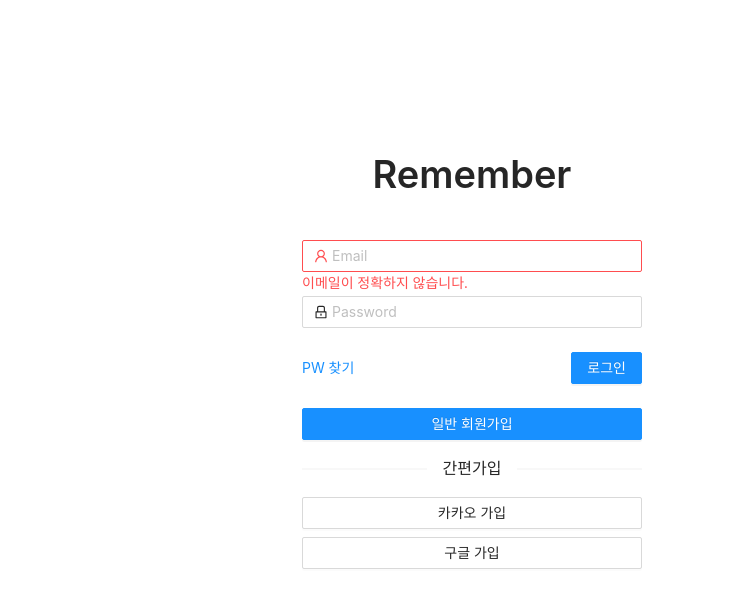
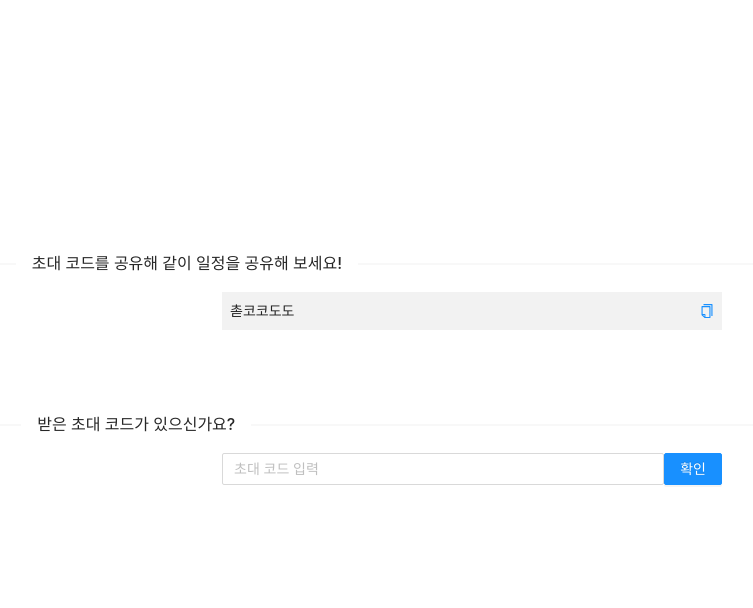
Before and after one commit to chkim116/remember, a React (Vite) app: page / in a window 1280 px wide. Shown: the top 608 px of the page, without its empty margins (168-921 px from the left). Built offline with nearby package versions, Linux system fonts and the light colour scheme.

Commit message:
feat: 초대 코드 입력 페이지 구현

```diff
--- a/src/features/auth/routes/Login.tsx
+++ b/src/features/auth/routes/Login.tsx
@@ -1,7 +1,7 @@
 import { LockOutlined, UserOutlined } from '@ant-design/icons';
 import { Button, Divider, Form, Input, Typography } from 'antd';
 import { useEffect, useState } from 'react';
-import { Link } from 'react-router-dom';
+import { Link, useNavigate } from 'react-router-dom';
 import styled from 'styled-components';
 
 import { emailRegExp } from '@/lib/regExp';
@@ -48,8 +48,12 @@ const Login = () => {
 	const [form] = useForm();
 	const [loginType, setLoginType] = useState<'login' | 'register'>('login');
 	const isLoginForm = loginType === 'login';
+	const navigate = useNavigate();
 
-	const onFinish = () => {};
+	const handleFinish = () => {
+		// TODO: 완료 후, 성공 -> invite로 이동
+		navigate('/invite');
+	};
 
 	const handleRegisterChange = () => {
 		setLoginType((prev) => (prev === 'login' ? 'register' : 'login'));
@@ -70,7 +74,7 @@ const Login = () => {
 			<Form.Item>
 				<Title>Remember</Title>
 			</Form.Item>
-			<LoginForm form={form} onFinish={onFinish}>
+			<LoginForm form={form} onFinish={handleFinish}>
 				<Form.Item
 					name='email'
 					rules={[
--- /dev/null
+++ b/src/features/invite/index.ts
@@ -0,0 +1 @@
+export * from './routes';
--- /dev/null
+++ b/src/features/invite/routes/Invite.tsx
@@ -0,0 +1,72 @@
+import { Button, Divider, Input, Typography } from 'antd';
+import { useState } from 'react';
+import { useNavigate } from 'react-router-dom';
+import styled from 'styled-components';
+
+const { Text } = Typography;
+
+const Wrap = styled.div`
+	max-width: 1000px;
+	width: 100%;
+	padding: 0 12px;
+`;
+
+const InviteCode = styled.pre`
+	display: flex;
+	justify-content: space-between;
+	background-color: #f2f2f2;
+	width: 100%;
+	max-width: 500px;
+	margin: 0 auto;
+	padding: 8px;
+`;
+
+const InviteCodeInputWrap = styled.div`
+	display: flex;
+	margin: 0 auto;
+	max-width: 500px;
+`;
+
+const Invite = () => {
+	const [inviteCode, setInviteCode] = useState('');
+	const navigate = useNavigate();
+
+	const handleInviteCodeChange = (e) => {
+		setInviteCode(e.target.value);
+	};
+	const handleInviteClick = () => {
+		// TODO: 유효성 검사.. 초대 완료 시 리다이렉트
+		// TODO: 공유 기능
+		console.log(inviteCode);
+		navigate('/');
+	};
+
+	return (
+		<Wrap>
+			<Divider orientation='left'>
+				<Text>초대 코드를 공유해 같이 일정을 공유해 보세요!</Text>
+			</Divider>
+			<InviteCode>
+				<Text>촏코코도도</Text>
+				<Text
+					copyable={{ text: '초댘드드', tooltips: ['복사', '복사완료!'] }}
+				></Text>
+			</InviteCode>
+
+			<br />
+			<br />
+			<br />
+
+			<Divider orientation='left'>받은 초대 코드가 있으신가요?</Divider>
+
+			<InviteCodeInputWrap>
+				<Input placeholder='초대 코드 입력' onChange={handleInviteCodeChange} />
+				<Button type='primary' onClick={handleInviteClick}>
+					확인
+				</Button>
+			</InviteCodeInputWrap>
+		</Wrap>
+	);
+};
+
+export default Invite;
--- /dev/null
+++ b/src/features/invite/routes/index.ts
@@ -0,0 +1 @@
+export * from './Invite';
--- a/src/routes/index.tsx
+++ b/src/routes/index.tsx
@@ -1,11 +1,22 @@
 import { useRoutes } from 'react-router-dom';
+
+import { invitedRoutes } from './invitedRoutes';
 import { protectedRoutes } from './protectedRoutes';
 import { publicRoutes } from './publicRoutes';
 
 export const AppRoutes = () => {
 	// TODO: 유저 권한
-	const auth = false;
-	const routes = auth ? protectedRoutes : publicRoutes;
+	const auth = {
+		login: true,
+		invited: false,
+	};
+
+	let routes = auth.login
+		? auth.invited
+			? protectedRoutes
+			: invitedRoutes
+		: publicRoutes;
+
 	const element = useRoutes(routes);
 
 	return <>{element}</>;
--- /dev/null
+++ b/src/routes/invitedRoutes.tsx
@@ -0,0 +1,8 @@
+import Invite from '@/features/invite/routes/Invite';
+
+export const invitedRoutes = [
+	{
+		path: '/',
+		element: <Invite />,
+	},
+];
--- a/src/routes/protectedRoutes.tsx
+++ b/src/routes/protectedRoutes.tsx
@@ -1,3 +1,4 @@
+import Invite from '@/features/invite/routes/Invite';
 import { Empty, Spin } from 'antd';
 import { Suspense } from 'react';
 import { Outlet } from 'react-router-dom';
@@ -34,7 +35,7 @@ export const protectedRoutes = [
 				path: '/',
 				element: <div>홈</div>,
 			},
-			{ path: '/users', element: <div>유저</div> },
+			{ path: '/invite', element: <Invite /> },
 			{
 				path: '*',
 				element: (
```
